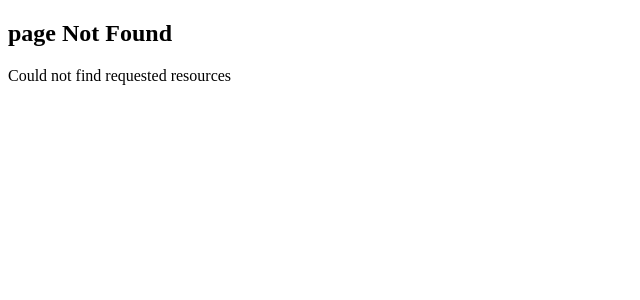
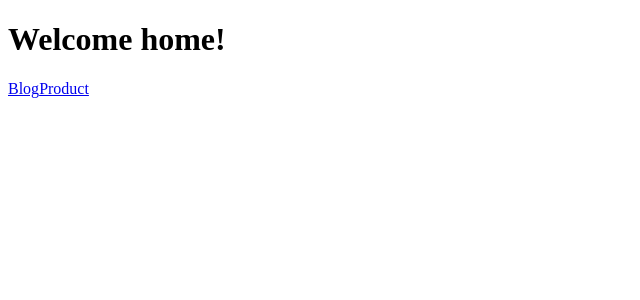
Before and after one commit to TanmoyWG01/learn-Next.js, a Next.js app in the folder my-app/: page / in a window 1280 px wide. Before the commit this address had no page. Shown: the top 300 px of the page, without its empty margins (0-640 px from the left). Built offline with nearby package versions, Linux system fonts and the light colour scheme.

Commit message:
Add Home component with welcome message and navigation links

```diff
--- /dev/null
+++ b/my-app/src/app/page.tsx
@@ -0,0 +1,11 @@
+import Link from "next/link";
+
+export default function Home() {
+  return (
+    <>
+      <h1>Welcome home!</h1>
+      <Link href="/blog">Blog</Link>
+      <Link href="/products">Product</Link>
+    </>
+  );
+}
```
